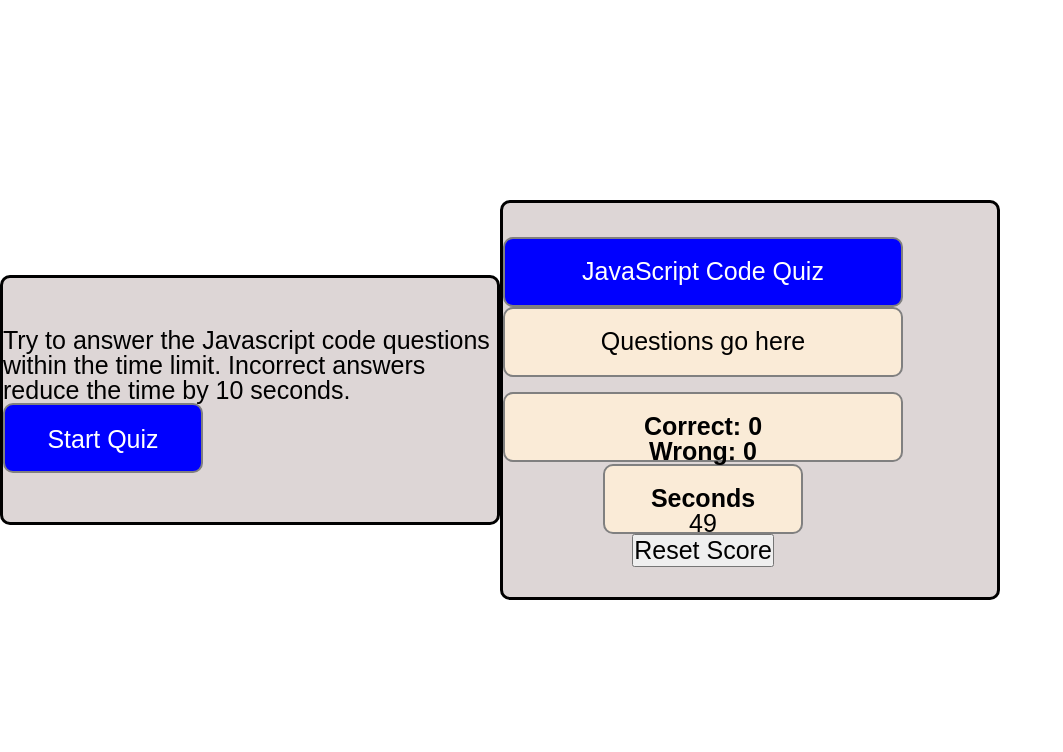
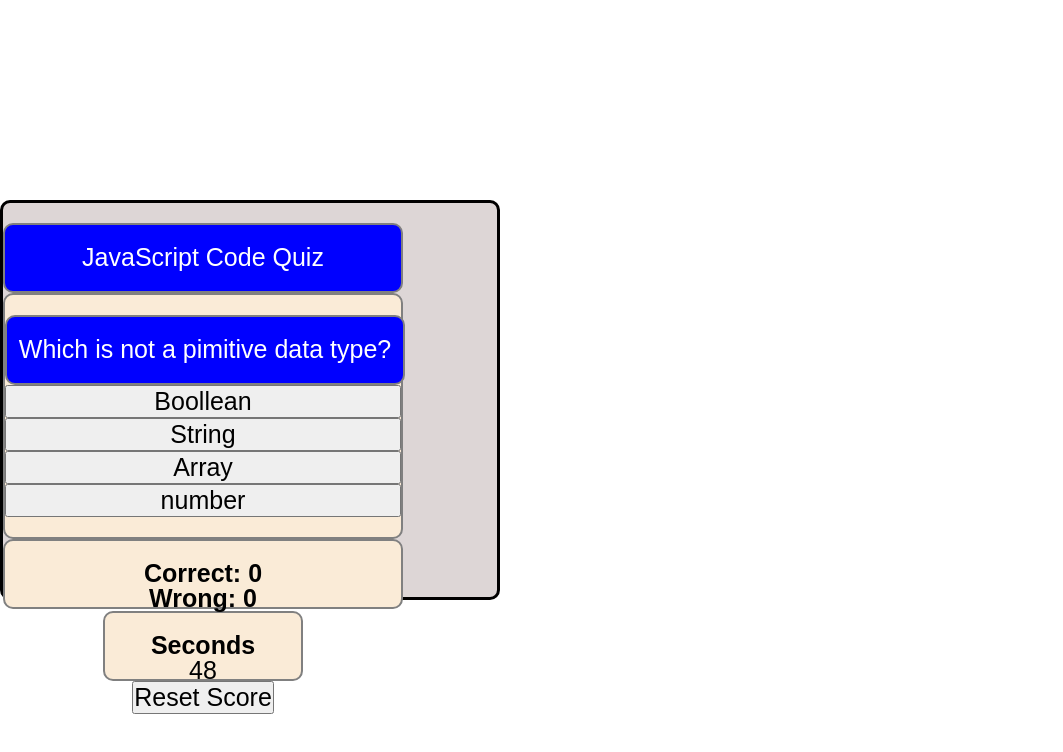
Before and after one commit to AndrewYoung72/js-code-quiz-AWY, a plain HTML site: page index.html in a window 1280 px wide. Both pictures are taken after a click on the button "Start Quiz". Shown: the whole page, without its empty margins (0-1063 px from the left). Drawn offline with Linux system fonts and the light colour scheme.

Commit message:
new js and changes to html

```diff
--- a/index.html
+++ b/index.html
@@ -24,7 +24,11 @@
     <section>
       <h3>JavaScript Code Quiz</h3>
       <div class="quiz-box">
-        <div id="questions">Questions go here</div>
+          <h3 id="question-text">This is the question text</h3>
+          <button id="choice-1">Choice 1</button>
+          <button id="choice-2">Choice 2</button>
+          <button id="choice-3">Choice 3</button>
+          <button id="choice-4">Choice 4</button>
         <div>
       </div>
     </section>
@@ -46,6 +50,7 @@
     </section>
 
   </main>
-  <script src="script.js"></script>
+  <!-- <script src="script.js"></script> -->
+  <script src="script2.js"></script>
 </body>
 </html>
--- a/script.js
+++ b/script.js
@@ -52,8 +52,8 @@ function startTimer() {
 
 // Function to link chosen question to html
 function presentQuestion() {
-
-}
+//   for ()
+ }
 
 // I need to determine if the answer is correct or wrong
 function answerCorrect() {
@@ -101,4 +101,4 @@ function getWrong() {
 
  startButtton.addEventListener("click", startQuiz);
 
-init();
+init()
--- /dev/null
+++ b/script2.js
@@ -0,0 +1,89 @@
+var questionBox = document.querySelector("#questions");
+var startButton = document.querySelector("#start-button");
+var mainContainer = document.querySelector(".container");
+var startContainer = document.querySelector(".header")
+var correct = document.getElementById("correct");
+var wrong = document.getElementById("wrong");
+var timerElement = document.querySelector("#timer-count")
+
+var timer;
+var timerCount;
+var currentIndex = 0;
+
+// Question Array for question box
+var questionBlock = [
+  {
+    question: "Which is not a pimitive data type?",
+    choices: ["Boollean", "String", "Array", "number"],
+    answer: "Array"
+  },
+  {
+    question: "What html element is used to link to a javascript file?",
+    choices: ["<link>", "<a>", "<section>", "<script>"],
+    answer: "<script>"
+  },
+  {
+    question: "Who created javascript?",
+    choices: ["Al Gore", "Brendan Eich", "Mark Zuckerberg", "Carl Sagan"],
+    answer: "Brendan Eich"
+  },
+];
+
+// questionBlock[0].choices[0]
+
+// Called by start quiz button, starts the quiz, timer, question
+function startQuiz() {
+  timerCount = 50;
+  startButton.disabled = true;
+
+  // make the main container appear
+  mainContainer.style.display = "flex";
+  startContainer.style.display = "none";
+  startTimer()
+  presentQuestion()
+}
+
+// Creates timer and links to html through timerCount
+function startTimer() {
+  timer = setInterval(function() {
+    timerCount--;
+    timerElement.textContent = timerCount;
+    // clearInterval(timer);
+  }, 1000);
+}
+
+function presentQuestion() {
+  var choice1Btn = document.querySelector("#choice-1")
+  var choice2Btn = document.querySelector("#choice-2")
+  var choice3Btn = document.querySelector("#choice-3")
+  var choice4Btn = document.querySelector("#choice-4")
+  var questionText = document.querySelector("#question-text")
+
+  questionText.textContent =  questionBlock[currentIndex].question;
+  choice1Btn.textContent = questionBlock[currentIndex].choices[0];
+  choice2Btn.textContent = questionBlock[currentIndex].choices[1];
+  choice3Btn.textContent = questionBlock[currentIndex].choices[2];
+  choice4Btn.textContent = questionBlock[currentIndex].choices[3];
+
+  choice1Btn.addEventListener("click", nextQuestion)
+  choice2Btn.addEventListener("click", nextQuestion)
+  choice3Btn.addEventListener("click", nextQuestion)
+  choice4Btn.addEventListener("click", nextQuestion)
+}
+
+function nextQuestion() {
+  if(currentIndex < questionBlock.length - 1) {
+    currentIndex++;
+    presentQuestion()
+  } else {
+    // the quiz has reached its end
+    endQuiz()
+  }
+}
+
+function endQuiz() {
+  clearInterval(timer);
+  alert("You have finished the quiz")
+}
+
+startButton.addEventListener("click", startQuiz);
--- a/style.css
+++ b/style.css
@@ -41,7 +41,7 @@ background: white;
 }
 
 .container {
-  display: flex;
+  display: none;
   align-items: flex-start;
   justify-content: flex-start;
   justify-content: space-evenly;
@@ -72,7 +72,7 @@ background: white;
 .container .quiz-box {
   display: flex;
   flex-direction: column;
-  height: 70px;
+  /* height: 70px; */
   width: 400px;
   text-align: center;
   padding: 20px 0;
```
